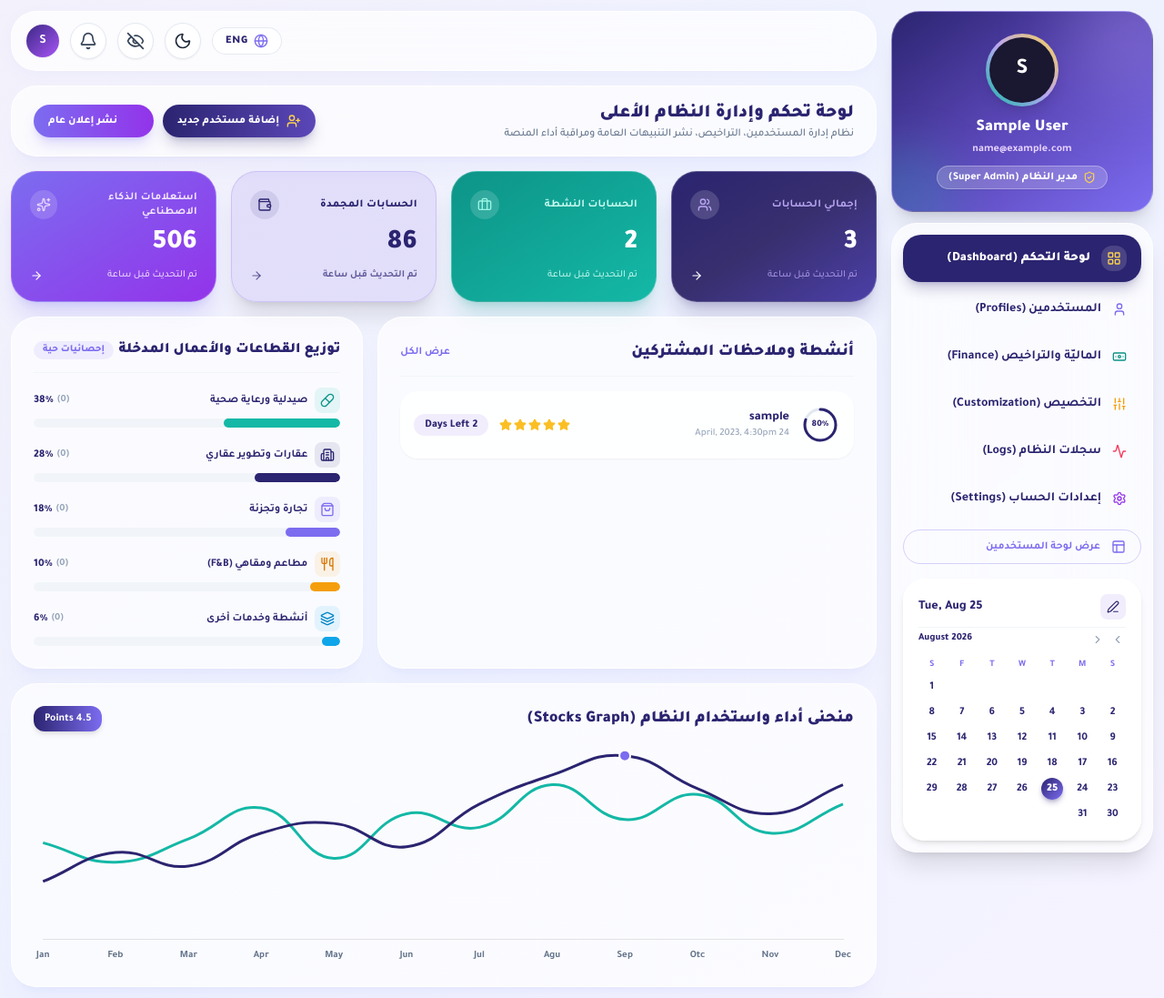
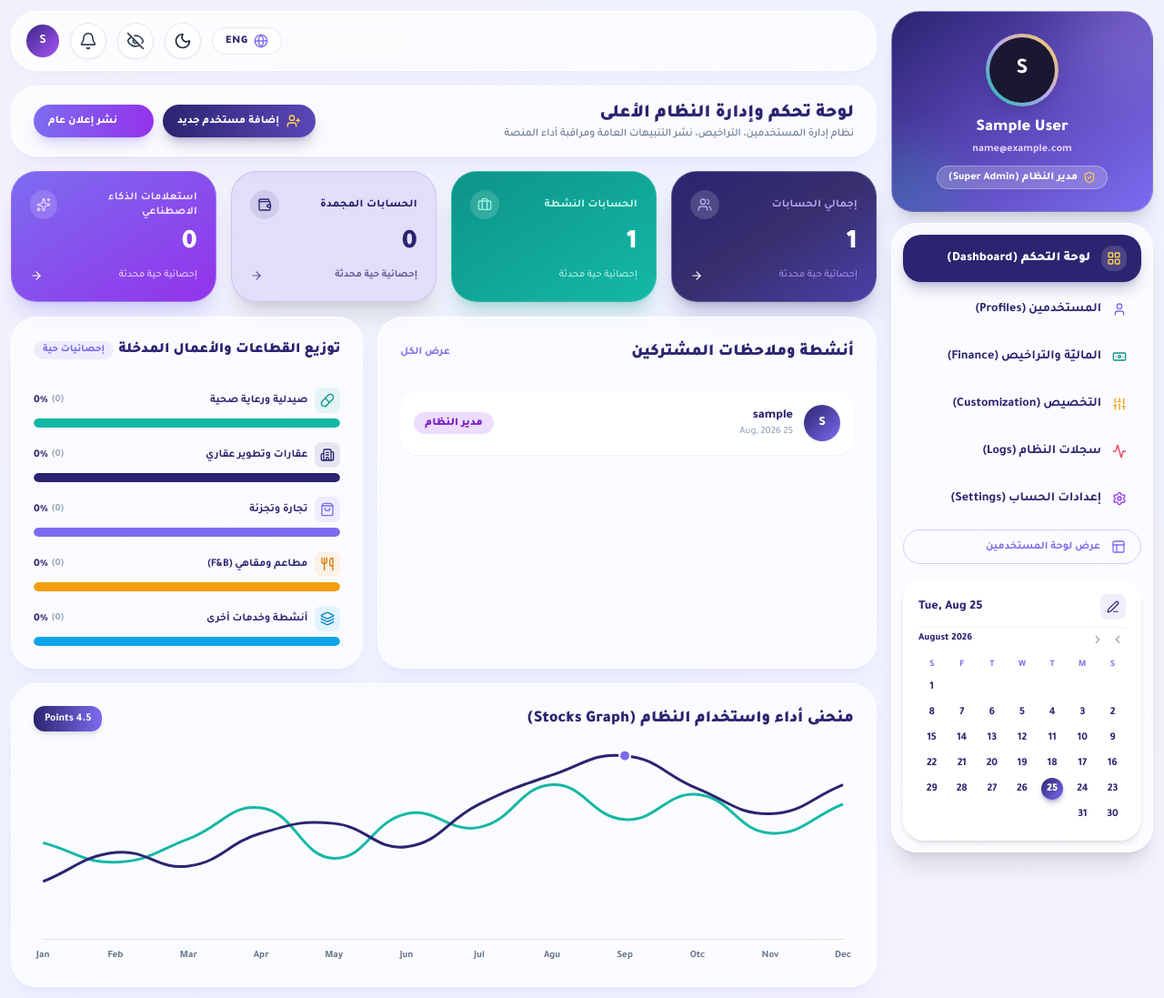
Before and after one commit to meeraalmadilwi-glitch/baseera-app, a Django app: page /admin-dashboard/ in a window 1280 px wide. Shown: the whole page at 91% size. Run offline with Django 5.2, Linux system fonts and the light colour scheme; the visitor is signed in with stand-in values (Sample User, id 1); data comes from the database, SQL or seed files in the repository; data that the repository does not hold is empty; some libraries are stand-ins or nearby versions.

Commit message:
Clean and zero-out fake placeholder stats, use 100% real dynamic database metrics in Admin Dashboard

```diff
--- a/dashboard/templates/dashboard/admin_dashboard.html
+++ b/dashboard/templates/dashboard/admin_dashboard.html
@@ -207,10 +207,10 @@
                         </div>
                     </div>
                     <div>
-                        <h3 class="text-3xl font-black text-white">{{ total_tenants|default:"2256" }}</h3>
+                        <h3 class="text-3xl font-black text-white">{{ total_tenants }}</h3>
                     </div>
                     <div class="flex items-center justify-between text-[11px] text-[#b9a6f2]/80 font-medium">
-                        <span>{% if trans.lang_code == 'ar' %}تم التحديث قبل ساعة{% else %}Updated Hour Ago{% endif %}</span>
+                        <span>{% if trans.lang_code == 'ar' %}إحصائية حية محدثة{% else %}Live Realtime Stat{% endif %}</span>
                         <i data-lucide="arrow-right" class="w-3.5 h-3.5 text-white transform group-hover:translate-x-1 transition"></i>
                     </div>
                 </div>
@@ -219,17 +219,17 @@
                 <div class="rounded-3xl bg-gradient-to-br from-[#0d9488] to-[#14b8a6] text-white p-5 shadow-xl shadow-[#0d9488]/20 flex flex-col justify-between h-36 relative overflow-hidden group border border-white/20">
                     <div class="flex items-center justify-between">
                         <span class="text-xs font-bold text-teal-100 tracking-wide">
-                            {% if trans.lang_code == 'ar' %}الحسابات النشطة{% else %}Total Sales{% endif %}
+                            {% if trans.lang_code == 'ar' %}الحسابات النشطة{% else %}Active Accounts{% endif %}
                         </span>
                         <div class="w-8 h-8 rounded-full bg-white/15 flex items-center justify-center text-white">
                             <i data-lucide="briefcase" class="w-4 h-4 text-teal-200"></i>
                         </div>
                     </div>
                     <div>
-                        <h3 class="text-3xl font-black text-white">{{ active_count|default:"158" }}</h3>
+                        <h3 class="text-3xl font-black text-white">{{ active_count }}</h3>
                     </div>
                     <div class="flex items-center justify-between text-[11px] text-teal-100/90 font-medium">
-                        <span>{% if trans.lang_code == 'ar' %}تم التحديث قبل ساعة{% else %}Updated Hour Ago{% endif %}</span>
+                        <span>{% if trans.lang_code == 'ar' %}إحصائية حية محدثة{% else %}Live Realtime Stat{% endif %}</span>
                     </div>
                 </div>
 
@@ -237,17 +237,17 @@
                 <div class="rounded-3xl bg-[#b9a6f2]/25 backdrop-blur-xl border border-[#b9a6f2]/50 text-[#2b2470] dark:text-purple-200 p-5 shadow-xl flex flex-col justify-between h-36 relative overflow-hidden group">
                     <div class="flex items-center justify-between">
                         <span class="text-xs font-extrabold text-[#2b2470] dark:text-purple-300 tracking-wide">
-                            {% if trans.lang_code == 'ar' %}الحسابات المجمدة{% else %}Total Expenses{% endif %}
+                            {% if trans.lang_code == 'ar' %}الحسابات المجمدة{% else %}Suspended Accounts{% endif %}
                         </span>
                         <div class="w-8 h-8 rounded-full bg-[#2b2470]/10 flex items-center justify-center text-[#2b2470] dark:text-purple-200">
                             <i data-lucide="wallet" class="w-4 h-4"></i>
                         </div>
                     </div>
                     <div>
-                        <h3 class="text-3xl font-black text-[#2b2470] dark:text-white">{{ pending_count|default:"86" }}</h3>
+                        <h3 class="text-3xl font-black text-[#2b2470] dark:text-white">{{ pending_count }}</h3>
                     </div>
                     <div class="flex items-center justify-between text-[11px] text-[#2b2470]/70 dark:text-purple-300 font-bold">
-                        <span>{% if trans.lang_code == 'ar' %}تم التحديث قبل ساعة{% else %}Updated Hour Ago{% endif %}</span>
+                        <span>{% if trans.lang_code == 'ar' %}إحصائية حية محدثة{% else %}Live Realtime Stat{% endif %}</span>
                         <i data-lucide="arrow-right" class="w-3.5 h-3.5 transform group-hover:translate-x-1 transition"></i>
                     </div>
                 </div>
@@ -256,17 +256,17 @@
                 <div class="rounded-3xl bg-gradient-to-br from-[#7c6cf0] to-[#9333ea] text-white p-5 shadow-xl shadow-[#7c6cf0]/20 flex flex-col justify-between h-36 relative overflow-hidden group border border-white/20">
                     <div class="flex items-center justify-between">
                         <span class="text-xs font-bold text-purple-100 tracking-wide">
-                            {% if trans.lang_code == 'ar' %}استعلامات الذكاء الاصطناعي{% else %}Total Visitors{% endif %}
+                            {% if trans.lang_code == 'ar' %}استعلامات الذكاء الاصطناعي{% else %}AI Inquiries{% endif %}
                         </span>
                         <div class="w-8 h-8 rounded-full bg-white/15 flex items-center justify-center text-white">
                             <i data-lucide="sparkles" class="w-4 h-4 text-purple-200"></i>
                         </div>
                     </div>
                     <div>
-                        <h3 class="text-3xl font-black text-white">{{ ai_usage_count|default:"506" }}</h3>
+                        <h3 class="text-3xl font-black text-white">{{ ai_usage_count }}</h3>
                     </div>
                     <div class="flex items-center justify-between text-[11px] text-purple-200 font-medium">
-                        <span>{% if trans.lang_code == 'ar' %}تم التحديث قبل ساعة{% else %}Updated Hour Ago{% endif %}</span>
+                        <span>{% if trans.lang_code == 'ar' %}إحصائية حية محدثة{% else %}Live Realtime Stat{% endif %}</span>
                         <i data-lucide="arrow-right" class="w-3.5 h-3.5 text-white transform group-hover:translate-x-1 transition"></i>
                     </div>
                 </div>
@@ -280,7 +280,7 @@
                 <div class="lg:col-span-7 bg-white/70 dark:bg-slate-900/70 backdrop-blur-xl rounded-[28px] p-6 shadow-xl shadow-[#7c6cf0]/5 border border-white/80 dark:border-slate-800 flex flex-col gap-4">
                     <div class="flex items-center justify-between border-b border-slate-100 dark:border-slate-800 pb-3">
                         <h2 class="text-lg font-black text-[#2b2470] dark:text-white">
-                            {% if trans.lang_code == 'ar' %}أنشطة وملاحظات المشتركين{% else %}Observations{% endif %}
+                            {% if trans.lang_code == 'ar' %}أنشطة وملاحظات المشتركين{% else %}Subscriber Activities{% endif %}
                         </h2>
                         <button onclick="switchAdminTab('users')" class="text-xs font-bold text-[#7c6cf0] hover:underline">
                             {% if trans.lang_code == 'ar' %}عرض الكل{% else %}View All{% endif %}
@@ -288,47 +288,36 @@
                     </div>
 
                     <div class="flex flex-col gap-3">
-                        {% for u in users_list|slice:":3" %}
+                        {% for u in users_list|slice:":5" %}
                         <div class="flex items-center justify-between p-3.5 rounded-2xl bg-white/80 dark:bg-slate-800/60 border border-white/90 dark:border-slate-700 shadow-sm">
                             <div class="flex items-center gap-3">
-                                <div class="relative w-11 h-11 flex items-center justify-center shrink-0">
-                                    <svg class="w-11 h-11 transform -rotate-90">
-                                        <circle cx="22" cy="22" r="17" stroke="#E2E8F0" stroke-width="3" fill="transparent"/>
-                                        <circle cx="22" cy="22" r="17" stroke="{% if forloop.counter == 1 %}#2b2470{% elif forloop.counter == 2 %}#7c6cf0{% else %}#14b8a6{% endif %}" stroke-width="3" stroke-dasharray="106.8" stroke-dashoffset="21.36" stroke-linecap="round" fill="transparent"/>
-                                    </svg>
-                                    <span class="absolute text-[10px] font-extrabold text-[#2b2470] dark:text-white">80%</span>
+                                <div class="w-10 h-10 rounded-full bg-gradient-to-br from-[#2b2470] to-[#7c6cf0] text-white flex items-center justify-center font-black text-sm shrink-0 shadow-sm">
+                                    {{ u.username.0|upper }}
                                 </div>
                                 <div class="flex flex-col">
                                     <span class="font-extrabold text-sm text-[#2b2470] dark:text-white">{{ u.username }}</span>
-                                    <span class="text-[11px] text-slate-400 font-medium">24 April, 2023, 4:30pm</span>
+                                    <span class="text-[11px] text-slate-400 font-medium">{{ u.date_joined|date:"d M, Y" }}</span>
                                 </div>
                             </div>
                             <div class="flex items-center gap-3">
-                                <div class="hidden sm:flex items-center text-amber-400 gap-0.5 text-xs"><i data-lucide="star" class="w-3.5 h-3.5 fill-amber-400"></i><i data-lucide="star" class="w-3.5 h-3.5 fill-amber-400"></i><i data-lucide="star" class="w-3.5 h-3.5 fill-amber-400"></i><i data-lucide="star" class="w-3.5 h-3.5 fill-amber-400"></i><i data-lucide="star" class="w-3.5 h-3.5 fill-amber-400"></i></div>
-                                <span class="px-3 py-1 rounded-xl bg-[#b9a6f2]/20 text-[#2b2470] dark:text-purple-200 text-xs font-extrabold">
-                                    {% if forloop.counter == 1 %}2 Days Left{% elif forloop.counter == 2 %}5 Days Left{% else %}Outcome Statistics{% endif %}
+                                {% if u.is_staff or u.is_superuser %}
+                                <span class="px-3 py-1 rounded-xl bg-purple-500/20 text-purple-700 dark:text-purple-300 text-xs font-black">
+                                    {% if trans.lang_code == 'ar' %}مدير النظام{% else %}Super Admin{% endif %}
                                 </span>
+                                {% elif u.profile.is_subscribed %}
+                                <span class="px-3 py-1 rounded-xl bg-emerald-500/20 text-emerald-700 dark:text-emerald-300 text-xs font-black">
+                                    {% if trans.lang_code == 'ar' %}مشترك نشط{% else %}Active Subscriber{% endif %}
+                                </span>
+                                {% else %}
+                                <span class="px-3 py-1 rounded-xl bg-sky-500/15 text-sky-700 dark:text-sky-300 text-xs font-black">
+                                    {% if trans.lang_code == 'ar' %}فترة تجريبية{% else %}Free Trial{% endif %}
+                                </span>
+                                {% endif %}
                             </div>
                         </div>
                         {% empty %}
-                        <div class="flex items-center justify-between p-3.5 rounded-2xl bg-white/80 dark:bg-slate-800/60 border border-white/90 dark:border-slate-700 shadow-sm">
-                            <div class="flex items-center gap-3">
-                                <div class="relative w-11 h-11 flex items-center justify-center shrink-0">
-                                    <svg class="w-11 h-11 transform -rotate-90">
-                                        <circle cx="22" cy="22" r="17" stroke="#E2E8F0" stroke-width="3" fill="transparent"/>
-                                        <circle cx="22" cy="22" r="17" stroke="#2b2470" stroke-width="3" stroke-dasharray="106.8" stroke-dashoffset="21.36" stroke-linecap="round" fill="transparent"/>
-                                    </svg>
-                                    <span class="absolute text-[10px] font-extrabold text-[#2b2470] dark:text-white">80%</span>
-                                </div>
-                                <div class="flex flex-col">
-                                    <span class="font-extrabold text-sm text-[#2b2470] dark:text-white">Taylor Swift</span>
-                                    <span class="text-[11px] text-slate-400">24 April, 2023, 4:30pm</span>
-                                </div>
-                            </div>
-                            <div class="flex items-center gap-3">
-                                <div class="flex items-center text-amber-400 gap-0.5 text-xs"><i data-lucide="star" class="w-3.5 h-3.5 fill-amber-400"></i><i data-lucide="star" class="w-3.5 h-3.5 fill-amber-400"></i><i data-lucide="star" class="w-3.5 h-3.5 fill-amber-400"></i><i data-lucide="star" class="w-3.5 h-3.5 fill-amber-400"></i><i data-lucide="star" class="w-3.5 h-3.5 fill-amber-400"></i></div>
-                                <span class="px-3 py-1 rounded-xl bg-[#b9a6f2]/20 text-[#2b2470] text-xs font-bold">2 Days Left</span>
-                            </div>
+                        <div class="py-8 text-center text-slate-400 text-xs font-bold">
+                            {% if trans.lang_code == 'ar' %}لا يوجد مستخدمين مسجلين حالياً{% else %}No registered users yet{% endif %}
                         </div>
                         {% endfor %}
                     </div>
@@ -360,7 +349,7 @@
                             </div>
                         </div>
                         <div class="w-full bg-slate-100 dark:bg-slate-800 h-2.5 rounded-full overflow-hidden">
-                            <div class="{{ sec.bar_color }} h-full rounded-full transition-all duration-500" style="width: {{ sec.pct }}%;"></div>
+                            <div class="{{ sec.bar_color }} h-full rounded-full transition-all duration-500 sector-bar" data-pct="{{ sec.pct }}"></div>
                         </div>
                     </div>
                     {% endfor %}
--- a/dashboard/views.py
+++ b/dashboard/views.py
@@ -1524,7 +1524,7 @@ def admin_dashboard(request):
             'bg_color': 'bg-teal-500/10 text-teal-600 dark:text-teal-400',
             'bar_color': 'bg-[#14b8a6]',
             'count': sector_counts['pharmacy'],
-            'pct': round((sector_counts['pharmacy'] / total_sector_records) * 100) if sector_counts['pharmacy'] > 0 else 38,
+            'pct': round((sector_counts['pharmacy'] / total_sector_records) * 100) if total_sector_records > 0 else 0,
         },
         {
             'key': 'real_estate',
@@ -1534,7 +1534,7 @@ def admin_dashboard(request):
             'bg_color': 'bg-[#2b2470]/10 text-[#2b2470] dark:text-purple-300',
             'bar_color': 'bg-[#2b2470] dark:bg-[#b9a6f2]',
             'count': sector_counts['real_estate'],
-            'pct': round((sector_counts['real_estate'] / total_sector_records) * 100) if sector_counts['real_estate'] > 0 else 28,
+            'pct': round((sector_counts['real_estate'] / total_sector_records) * 100) if total_sector_records > 0 else 0,
         },
         {
             'key': 'retail',
@@ -1544,7 +1544,7 @@ def admin_dashboard(request):
             'bg_color': 'bg-[#7c6cf0]/10 text-[#7c6cf0]',
             'bar_color': 'bg-[#7c6cf0]',
             'count': sector_counts['retail'],
-            'pct': round((sector_counts['retail'] / total_sector_records) * 100) if sector_counts['retail'] > 0 else 18,
+            'pct': round((sector_counts['retail'] / total_sector_records) * 100) if total_sector_records > 0 else 0,
         },
         {
             'key': 'fnb',
@@ -1554,7 +1554,7 @@ def admin_dashboard(request):
             'bg_color': 'bg-amber-500/10 text-amber-600',
             'bar_color': 'bg-[#f59e0b]',
             'count': sector_counts['fnb'],
-            'pct': round((sector_counts['fnb'] / total_sector_records) * 100) if sector_counts['fnb'] > 0 else 10,
+            'pct': round((sector_counts['fnb'] / total_sector_records) * 100) if total_sector_records > 0 else 0,
         },
         {
             'key': 'other',
@@ -1564,14 +1564,14 @@ def admin_dashboard(request):
             'bg_color': 'bg-sky-500/10 text-sky-600 dark:text-sky-400',
             'bar_color': 'bg-[#0ea5e9]',
             'count': sector_counts['other'],
-            'pct': round((sector_counts['other'] / total_sector_records) * 100) if sector_counts['other'] > 0 else 6,
+            'pct': round((sector_counts['other'] / total_sector_records) * 100) if total_sector_records > 0 else 0,
         },
     ]
 
-    total_tenants = max(users_list.count(), 3)
-    active_count = max(users_list.filter(is_active=True).count(), 2)
+    total_tenants = users_list.count()
+    active_count = users_list.filter(is_active=True).count()
     pending_count = users_list.filter(is_active=False).count()
-    total_dashboards = max(ProjectFile.objects.count(), 18)
+    total_dashboards = ProjectFile.objects.count()
 
     from .models import UserFeedback
     feedback_list = UserFeedback.objects.all().order_by("-created_at")
```
Also changed, not shown: dashboard/templates/dashboard/sidebar.html (+10 -1 lines).
